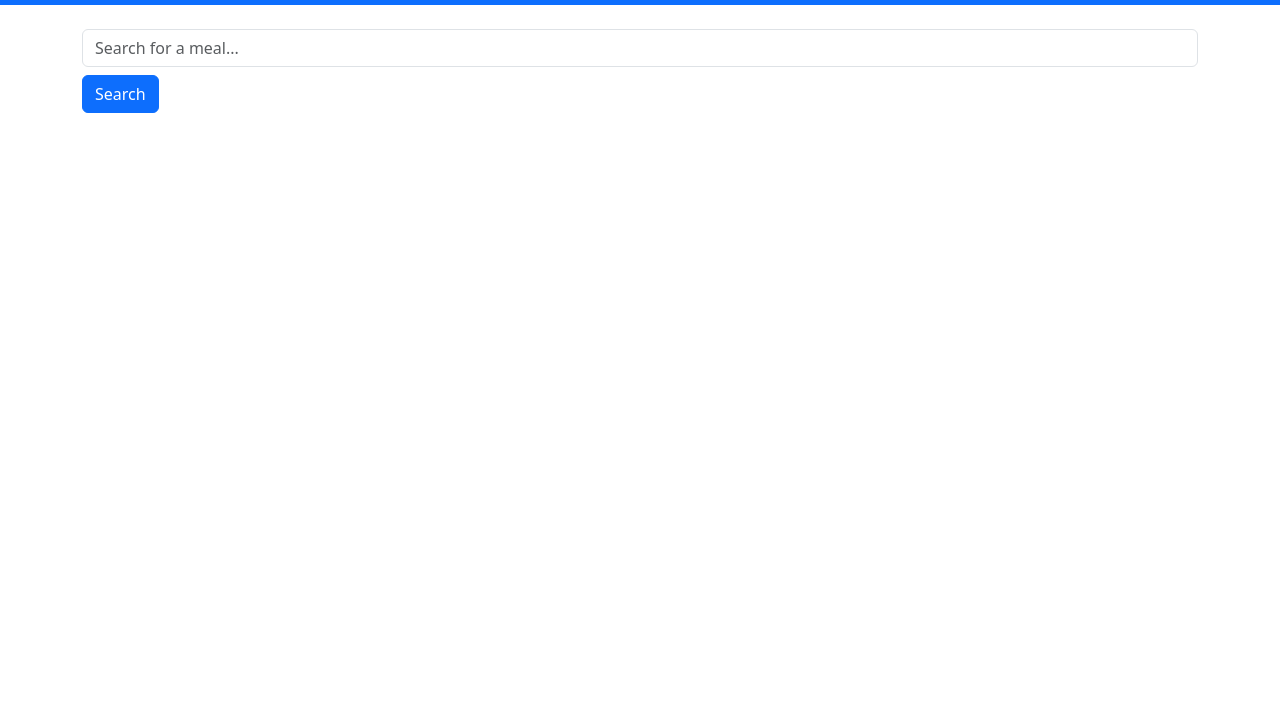
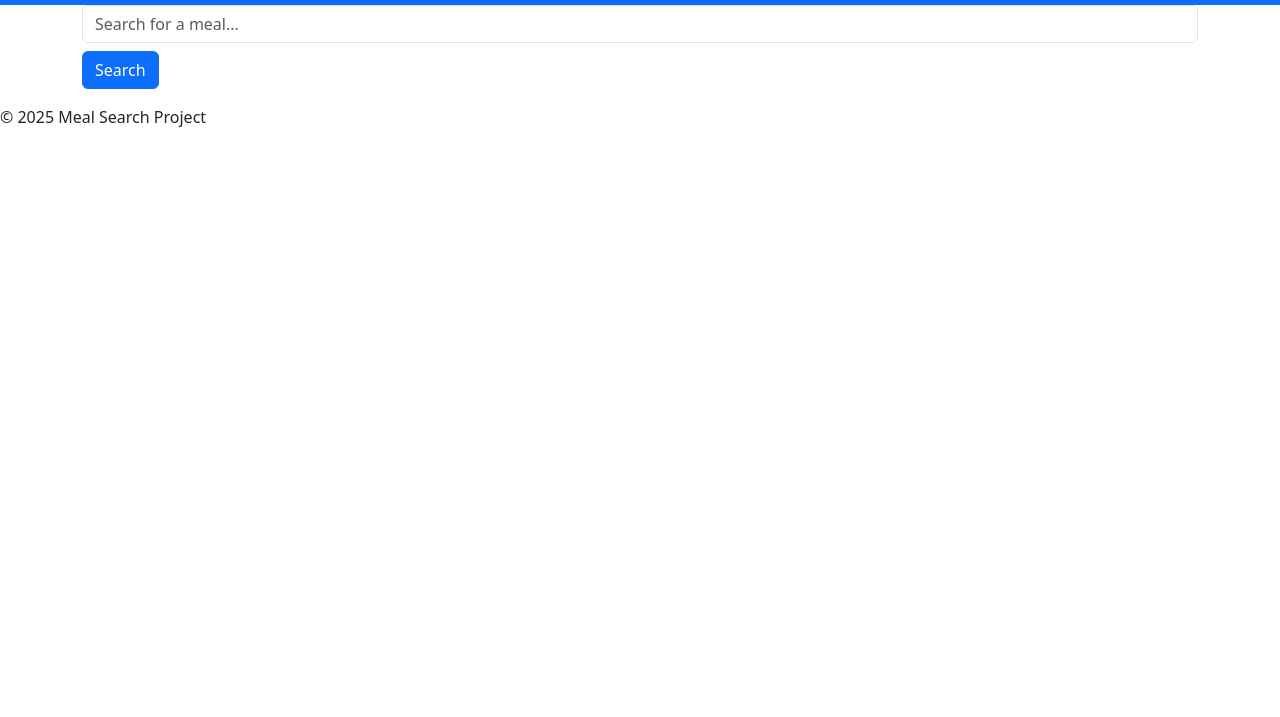
Before and after one commit to Mehedii-07/MIS_455_Final_Online, a plain HTML site: page index.html in a window 1280 px wide. Shown: the part 83-800 px from the top of the page. Drawn offline with nearby package versions, Linux system fonts and the light colour scheme.

Commit message:
updated html create

```diff
--- a/index.html
+++ b/index.html
@@ -13,13 +13,21 @@
     <header class="bg-primary text-white text-center py-3">
         <h1>Find Meal & Show Information</h1>
     </header>
-    <main class="container my-4 flex-grow-1">
-        <div class="row mb-4">
-            <div class="col-12">
+    <main>
+        <div class="container">
+            <div class="mb-3">
                 <input type="text" id="searchInput" class="form-control" placeholder="Search for a meal...">
-                <button id="searchBtn" class="btn btn-primary mt-2">Search</button>
+                <button id="searchButton" class="btn btn-primary mt-2">Search</button>
             </div>
+
+            <div id="mealsContainer" class="row" style="overflow-y: auto; max-height: 600px;"></div>
+            <button id="showAllButton" class="btn btn-secondary mt-3 d-none">SHOW ALL</button>
         </div>
+    </main>
+
+    <footer>
+        <p>&copy; 2025 Meal Search Project</p>
+    </footer>
 
 
 
```
